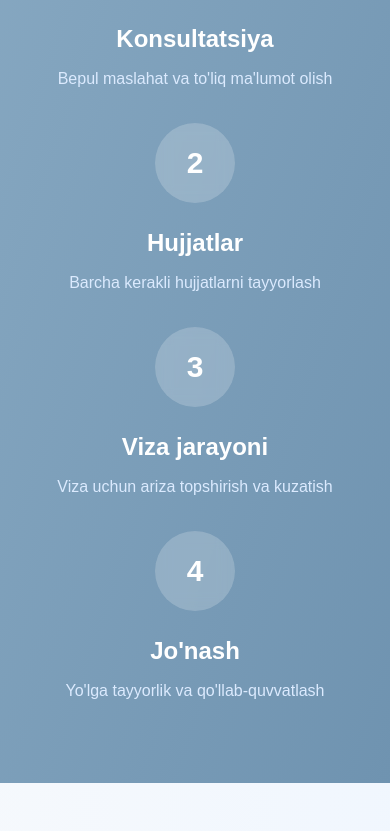
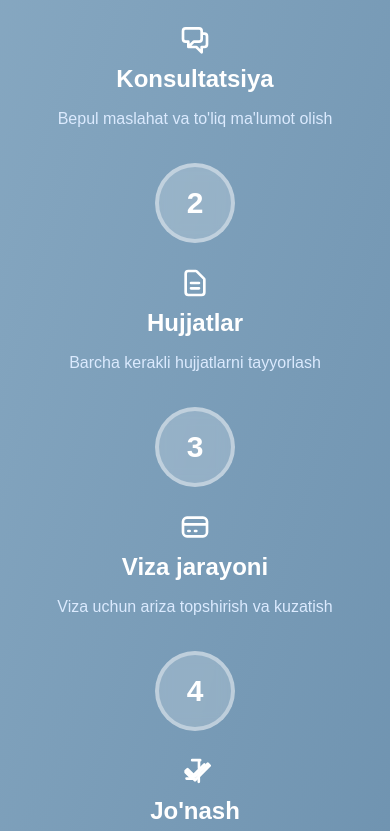
Before and after one commit to islome/migration, a Next.js app: page / in a window 390 px wide. Shown: the part 4573-5404 px from the top of the page. Built offline with nearby package versions, Linux system fonts and the light colour scheme.

Commit message:
new hizmatlar added, steps section upgraded

```diff
--- a/app/page.tsx
+++ b/app/page.tsx
@@ -252,33 +252,119 @@ export default function Home() {
             </p>
           </div>
 
-          <div className="grid grid-cols-1 md:grid-cols-4 gap-8">
+          <div className="grid grid-cols-1 md:grid-cols-4 gap-8 relative">
+            <div
+              className="hidden md:block absolute top-10 left-0 right-0 h-0.5 bg-white/30"
+              style={{ width: "calc(100% - 10rem)", left: "5rem" }}
+            />
+
             {[
               {
                 step: "1",
                 title: "Konsultatsiya",
                 desc: "Bepul maslahat va to'liq ma'lumot olish",
+                icon: (
+                  <svg
+                    className="w-8 h-8 mx-auto mb-2"
+                    fill="none"
+                    stroke="currentColor"
+                    viewBox="0 0 24 24"
+                  >
+                    <path
+                      strokeLinecap="round"
+                      strokeLinejoin="round"
+                      strokeWidth={2}
+                      d="M17 8h2a2 2 0 012 2v6a2 2 0 01-2 2h-2v4l-4-4H9a1.994 1.994 0 01-1.414-.586m0 0L11 14h4a2 2 0 002-2V6a2 2 0 00-2-2H5a2 2 0 00-2 2v6a2 2 0 002 2h2v4l.586-.586z"
+                    />
+                  </svg>
+                ),
               },
               {
                 step: "2",
                 title: "Hujjatlar",
                 desc: "Barcha kerakli hujjatlarni tayyorlash",
+                icon: (
+                  <svg
+                    className="w-8 h-8 mx-auto mb-2"
+                    fill="none"
+                    stroke="currentColor"
+                    viewBox="0 0 24 24"
+                  >
+                    <path
+                      strokeLinecap="round"
+                      strokeLinejoin="round"
+                      strokeWidth={2}
+                      d="M9 12h6m-6 4h6m2 5H7a2 2 0 01-2-2V5a2 2 0 012-2h5.586a1 1 0 01.707.293l5.414 5.414a1 1 0 01.293.707V19a2 2 0 01-2 2z"
+                    />
+                  </svg>
+                ),
               },
               {
                 step: "3",
                 title: "Viza jarayoni",
                 desc: "Viza uchun ariza topshirish va kuzatish",
+                icon: (
+                  <svg
+                    className="w-8 h-8 mx-auto mb-2"
+                    fill="none"
+                    stroke="currentColor"
+                    viewBox="0 0 24 24"
+                  >
+                    <path
+                      strokeLinecap="round"
+                      strokeLinejoin="round"
+                      strokeWidth={2}
+                      d="M3 10h18M7 15h1m4 0h1m-7 4h12a3 3 0 003-3V8a3 3 0 00-3-3H6a3 3 0 00-3 3v8a3 3 0 003 3z"
+                    />
+                  </svg>
+                ),
               },
               {
                 step: "4",
                 title: "Jo'nash",
                 desc: "Yo'lga tayyorlik va qo'llab-quvvatlash",
+                icon: (
+                  <svg
+                    className="w-8 h-8 mx-auto mb-2"
+                    fill="none"
+                    stroke="currentColor"
+                    viewBox="0 0 24 24"
+                  >
+                    <path
+                      strokeLinecap="round"
+                      strokeLinejoin="round"
+                      strokeWidth={2}
+                      d="M5 13l4 4L19 7"
+                    />
+                    <path
+                      strokeLinecap="round"
+                      strokeLinejoin="round"
+                      strokeWidth={2}
+                      d="M12 19l-7-7 1.41-1.41L12 16.17l9.59-9.58L23 8l-11 11z"
+                    />
+                    <path
+                      strokeLinecap="round"
+                      strokeLinejoin="round"
+                      strokeWidth={2}
+                      d="M3.515 11.515l4.242 4.242M16.243 4.757l4.242 4.243"
+                      transform="rotate(-45 12 12)"
+                    />
+                    <path
+                      strokeLinecap="round"
+                      strokeLinejoin="round"
+                      strokeWidth={2}
+                      d="M8.485 4.243L12.728 8.485M15.515 11.515l4.242 4.242"
+                      transform="rotate(45 12 12)"
+                    />
+                  </svg>
+                ),
               },
             ].map((item, index) => (
-              <div key={index} className="text-center">
-                <div className="inline-flex items-center justify-center w-20 h-20 bg-white/20 backdrop-blur-sm rounded-full mb-6 text-3xl font-bold">
+              <div key={index} className="text-center relative z-10">
+                <div className="inline-flex items-center justify-center w-20 h-20 bg-white/20 backdrop-blur-sm rounded-full mb-6 text-3xl font-bold border-4 border-white/40">
                   {item.step}
                 </div>
+                {item.icon}
                 <h3 className="text-2xl font-bold mb-3">{item.title}</h3>
                 <p className="text-blue-100">{item.desc}</p>
               </div>
@@ -317,10 +403,76 @@ export default function Home() {
               desc: "Notar tasdiqli professional tarjimalar",
               color: "purple",
             },
+            {
+              icon: (
+                <svg
+                  className="w-8 h-8"
+                  fill="none"
+                  stroke="currentColor"
+                  viewBox="0 0 24 24"
+                >
+                  <path
+                    strokeLinecap="round"
+                    strokeLinejoin="round"
+                    strokeWidth={2}
+                    d="M12 6.253v13m0-13C10.832 5.477 9.246 5 7.5 5S4.168 5.477 3 6.253v13C4.168 18.477 5.754 18 7.5 18s3.332.477 4.5 1.253m0-13C13.168 5.477 14.754 5 16.5 5c1.747 0 3.332.477 4.5 1.253v13C19.832 18.477 18.247 18 16.5 18c-1.746 0-3.332.477-4.5 1.253"
+                  />
+                </svg>
+              ),
+              title: "Til kurslari",
+              desc: "Chet el tillarini o'rganish uchun professional kurslar",
+              color: "orange",
+            },
+            {
+              icon: (
+                <svg
+                  className="w-8 h-8"
+                  fill="none"
+                  stroke="currentColor"
+                  viewBox="0 0 24 24"
+                >
+                  <path
+                    strokeLinecap="round"
+                    strokeLinejoin="round"
+                    strokeWidth={2}
+                    d="M21 13.255A23.931 23.931 0 0112 15c-3.183 0-6.22-.62-9-1.745M16 6V4a2 2 0 00-2-2h-4a2 2 0 00-2 2v2m4 6h.01M5 20h14a2 2 0 002-2V8a2 2 0 00-2-2H5a2 2 0 00-2 2v10a2 2 0 002 2z"
+                  />
+                </svg>
+              ),
+              title: "Ish beruvchilar bilan aloqa",
+              desc: "Xorijdagi ishonchli kompaniyalar bilan bog'lanish",
+              color: "indigo",
+            },
+            {
+              icon: (
+                <svg
+                  className="w-8 h-8"
+                  fill="none"
+                  stroke="currentColor"
+                  viewBox="0 0 24 24"
+                >
+                  <path
+                    strokeLinecap="round"
+                    strokeLinejoin="round"
+                    strokeWidth={2}
+                    d="M9 12l2 2 4-4m6 2a9 9 0 11-18 0 9 9 0 0118 0z"
+                  />
+                  <path
+                    strokeLinecap="round"
+                    strokeLinejoin="round"
+                    strokeWidth={2}
+                    d="M15 12a3 3 0 11-6 0 3 3 0 016 0z"
+                  />
+                </svg>
+              ),
+              title: "To'liq monitoring",
+              desc: "Ishga joylashganingizdan keyin doimiy qo'llab-quvvatlash",
+              color: "teal",
+            },
           ].map((item, index) => (
             <div
               key={index}
-              className="bg-white rounded-2xl p-8 shadow-lg hover:shadow-xl transition-all duration-300 border border-gray-100"
+              className="bg-white rounded-2xl p-8 shadow-lg hover:shadow-xl transition-all duration-300 border border-gray-100 hover:scale-105"
             >
               <div
                 className={`inline-flex items-center justify-center w-16 h-16 bg-${item.color}-100 rounded-full mb-6 text-${item.color}-600`}
@@ -460,7 +612,9 @@ export default function Home() {
             <div>
               <div className="flex items-center space-x-2 mb-4">
                 <Globe className="w-6 h-6 text-blue-400" />
-                <span className="text-xl font-bold text-white">Best Globalize</span>
+                <span className="text-xl font-bold text-white">
+                  Best Globalize
+                </span>
               </div>
               <p className="text-gray-400">
                 Xalqaro mehnat bozorida ishonchli hamkoringiz
```
